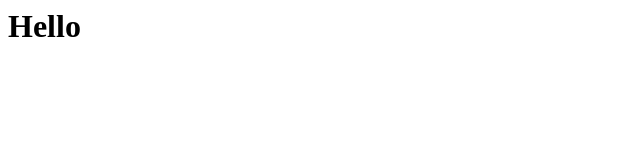
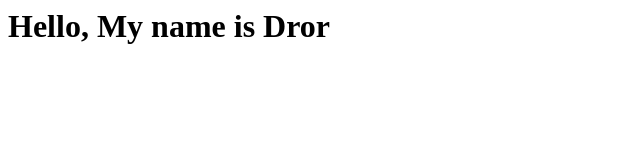
Before and after one commit to dror1212/dror1212.github.io, a plain HTML site: page index.html in a window 1280 px wide. Shown: the whole page, without its empty margins (0-640 px from the left). Drawn offline with Linux system fonts and the light colour scheme.

Commit message:
Update index.html

```diff
--- a/index.html
+++ b/index.html
@@ -3,6 +3,6 @@
 <title> I am dror</title>
 </head>
 <body>
-  <h1>Hello</h1>
+  <h1>Hello, My name is Dror</h1>
 </body>
 </html>
```
